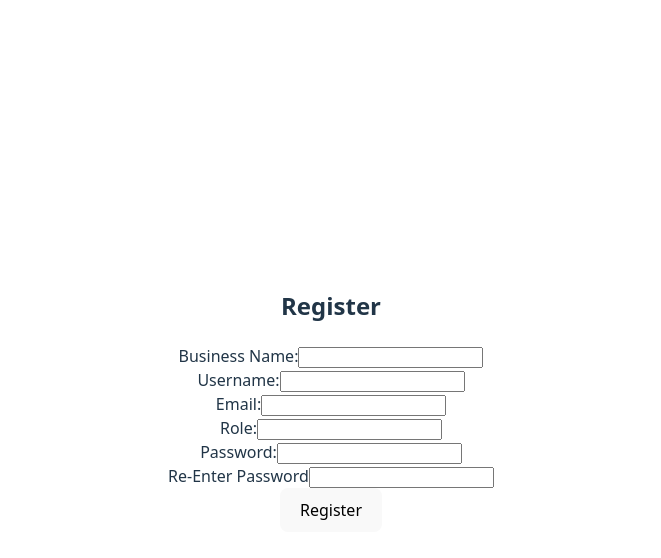
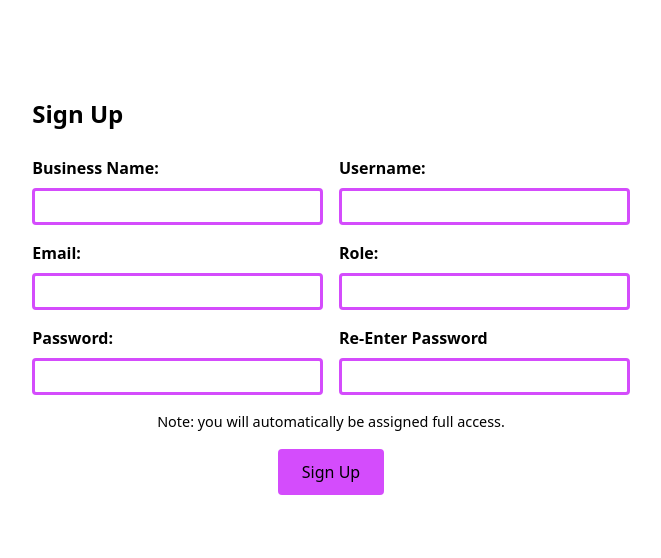
Before and after one commit to zariafk/StockSphere, a Vue app in the folder StockSphere/frontend/: page /register in a window 1280 px wide. Shown: the top 558 px of the page, without its empty margins (309-970 px from the left). Built offline with nearby package versions, Linux system fonts and the light colour scheme; no server answers.

Commit message:
Implement styling changes

```diff
--- a/StockSphere/frontend/src/pages/Login.vue
+++ b/StockSphere/frontend/src/pages/Login.vue
@@ -1,18 +1,23 @@
 <template>
-    <div class="login">
-        <h1>Login</h1>
+    <div class="login-container">
+        <div class="form-card">
+            <h2>Login</h2>
             <form @submit.prevent="login">
-            <div>
-                <label for="username">Username::</label>
+                <div class="form-grid">
+                    <div class="form-group">
+                        <label for="username">Username:</label>
                         <input v-model="username" id = "username" type = "text" required @input="resetError">
                     </div>
-            <div>
+                    <div class="form-group">
                         <label for="password">Password:</label>
                         <input v-model="password" id = "password" type = "password" required @input = "resetError" >
                     </div>
-            <button type="submit">Login</button>
+                </div>
+
+                <button class="primary-button" type="submit">Login</button>
             </form>
-        <p v-if = "error" class = "error" > {{error}}</p>
+            <p v-if = "error" class = "error-text" > {{error}}</p>
+        </div>
     </div>
 </template>
 
@@ -46,3 +51,74 @@ export default {
     }
 }
 </script>
+
+<style scoped>
+    .login-container {
+        display: flex;
+        justify-content: center;
+        align-items: flex-start;
+        min-height: 100vh; /* Fill the full browser height */
+        padding: 2rem;
+    }
+
+    .form-card {
+        background: #fff;
+        border-radius: 8px;
+        width: 600px;
+        max-width: 90%;
+        padding: 2rem;
+    }
+
+    .form-card h2 {
+        text-align: left;
+        margin-top: 0;
+        margin-bottom: 1.5rem;
+        color: #000; /* Adjust to your brand color */
+    }
+
+    .form-grid {
+        display: grid;
+        grid-template-columns: 1fr 1fr;
+        gap: 1rem; /* space between columns and rows */
+        margin-bottom: 1rem;
+    }
+
+    .form-group {
+        display: flex;
+        flex-direction: column;
+    }
+
+    .form-group label {
+        text-align: left;
+        color: #000;
+        font-weight: bold;
+        margin-bottom: 0.5rem;
+    }
+
+    .form-group input {
+        color: #000;
+        background-color: #fff;
+        padding: 0.5rem;
+        border: 3px solid #d44cfc;
+        border-radius: 4px;
+    }
+
+    .primary-button {
+        background-color: #d44cfc;
+        color: #000;
+        padding: 0.75rem 1.5rem;
+        border: none;
+        border-radius: 4px;
+        cursor: pointer;
+        font-size: 1rem;
+    }
+
+    .primary-button:hover {
+        background-color: #d44cfc;
+    }
+
+    .error-text {
+        color: red;
+        margin-top: 1rem;
+    }
+</style>
--- a/StockSphere/frontend/src/pages/Register.vue
+++ b/StockSphere/frontend/src/pages/Register.vue
@@ -1,35 +1,44 @@
 <template>
-    <div>
-        <h2>Register</h2>
+    <div class="register-container">
+        <div class="form-card">
+            <h2>Sign Up</h2>
             <form @submit.prevent = "register">
-            <div>
+                <div class="form-grid">
+                    <div class="form-group">
                         <label for="business_name">Business Name:</label>
                         <input v-model="business_name" id="business_name" type="text" required>
                     </div>
-            <div>
+                    <div class="form-group">
                         <label for="username">Username:</label>
                         <input v-model="username" id="username" type="text" required>
                     </div>
-            <div>
+                    <div class="form-group">
                         <label for="email">Email:</label>
                         <input v-model="email" id="email" type="email" required>
                     </div>
-            <div>
+                    <div class="form-group">
                         <label for="role">Role:</label>
                         <input v-model="role" id="role" type="text" required>
                     </div>
-            <div>
+                    <div class="form-group">
                         <label for="password">Password:</label>
                         <input v-model="password" id="password" type="password" required>
                     </div>
-            <div>
+                    <div class="form-group">
                         <label for="password_confirm">Re-Enter Password</label>
                         <input v-model="password_confirm" id="password_confirm" type="password" required>
                     </div>
-            <button type="submit">Register</button>
+                </div>
+
+                <p class="note">
+                    Note: you will automatically be assigned full access.
+                </p>
+
+                <button class="primary-button" type="submit">Sign Up</button>
             </form>
-        <p v-if = "error" >{{error}}</p>
-        <p v-if="success">{{success}}</p>
+            <p v-if = "error" class="error-text">Passwords do not match.</p>
+            <p v-if="success" class="success-text">{{success}}</p>
+        </div>
     </div>
 </template>
 
@@ -86,3 +95,97 @@ export default {
     }
 }
 </script>
+
+<style scoped>
+    .register-container {
+        display: flex;
+        justify-content: center;
+        align-items: flex-start;
+        min-height: 100vh; /* Fill the full browser height */
+        padding: 2rem;
+    }
+
+    .form-card {
+        background: #fff;
+        border-radius: 8px;
+        width: 600px;
+        max-width: 90%;
+        padding: 2rem;
+    }
+
+    .form-card h2 {
+        text-align: left;
+        margin-top: 0;
+        margin-bottom: 1.5rem;
+        color: #000; /* Adjust to your brand color */
+    }
+
+    /*
+      A two-column grid for the input fields:
+      each row has two inputs side by side.
+    */
+    .form-grid {
+        display: grid;
+        grid-template-columns: 1fr 1fr;
+        gap: 1rem; /* space between columns and rows */
+        margin-bottom: 1rem;
+    }
+
+    /*
+      Each field group (label + input).
+    */
+    .form-group {
+        display: flex;
+        flex-direction: column;
+    }
+
+    .form-group label {
+        text-align: left;
+        color: #000;
+        font-weight: bold;
+        margin-bottom: 0.5rem;
+    }
+
+    .form-group input {
+        color: #000;
+        background-color: #fff;
+        padding: 0.5rem;
+        border: 3px solid #d44cfc;
+        border-radius: 4px;
+    }
+
+    /*
+      A small note text.
+    */
+    .note {
+        margin: 1rem 0;
+        font-size: 0.9rem;
+        color: #000;
+    }
+
+    /*
+      Main action button:
+      pink background, white text, etc.
+    */
+    .primary-button {
+        background-color: #d44cfc;
+        color: #000;
+        padding: 0.75rem 1.5rem;
+        border: none;
+        border-radius: 4px;
+        cursor: pointer;
+        font-size: 1rem;
+    }
+
+    .primary-button:hover {
+        background-color: #d44cfc;
+    }
+
+    /*
+      Error and success text styling.
+    */
+    .error-text {
+        color: red;
+        margin-top: 1rem;
+    }
+</style>
```
Lines whose indentation alone changed are shown as unchanged.
